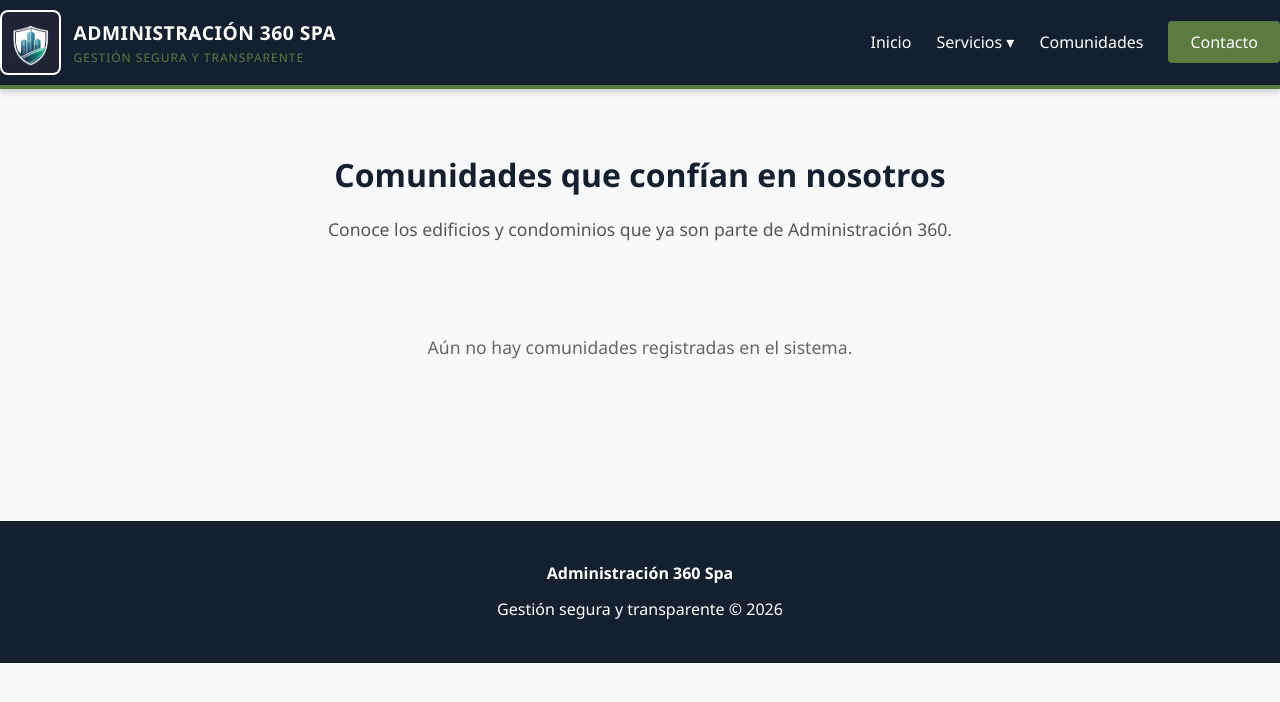
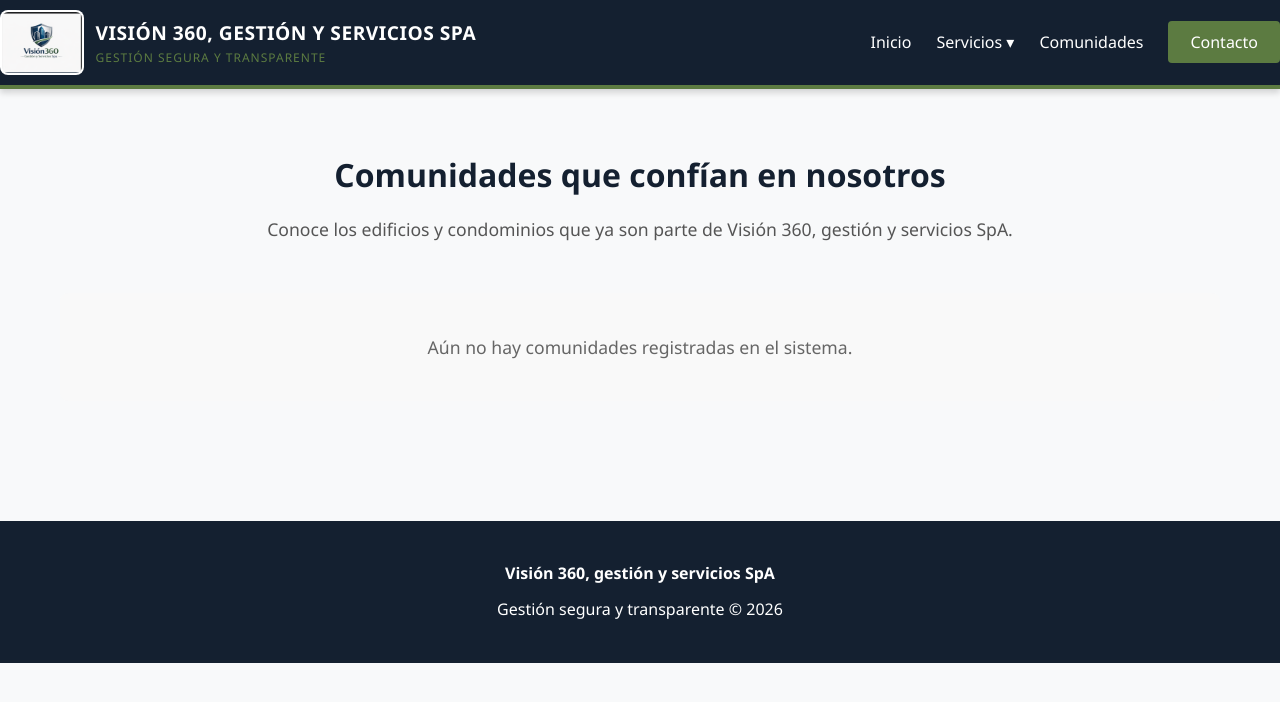
Before and after one commit to YasRuiz/Administracion360SpA, a Django app: page /comunidades/ in a window 1280 px wide. Shown: the top 702 px of the page. Run offline with Django 5.2, Linux system fonts and the light colour scheme; data that the repository does not hold is empty.

Commit message:
Fix: Agregar cambios en titulo, logo y vistas

```diff
--- a/core/views.py
+++ b/core/views.py
@@ -44,7 +44,7 @@ def contacto(request):
             # 3. Armar el asunto y el cuerpo del correo
             asunto_correo = f"Nuevo contacto web: {nombre}"
             cuerpo_correo = f"""
-            Has recibido un nuevo mensaje desde el sitio web de Administración 360 Spa.
+            Has recibido un nuevo mensaje desde el sitio web de Visión 360, gestión y servicios SpA.
 
             Detalles del prospecto:
             -----------------------
--- a/templates/base.html
+++ b/templates/base.html
@@ -5,7 +5,7 @@
     <meta charset="UTF-8">
     <meta name="viewport" content="width=device-width, initial-scale=1.0">
     <link rel="icon" type="image/png" href="{% static 'img/favicon.png' %}">
-    <title>{% block title %}Administración 360 Spa{% endblock %}</title>
+    <title>{% block title %}Visión 360, gestión y servicios SpA{% endblock %}</title>
     <link href="https://fonts.googleapis.com/css2?family=Inter:wght@400;600;700&display=swap" rel="stylesheet">
     <link rel="stylesheet" href="{% static 'css/style.css' %}">
 </head>
@@ -15,9 +15,20 @@
         <div class="nav-container">
             <div class="logo">
                 <a href="{% url 'home' %}" style="text-decoration: none; display: flex; align-items: center; gap: 12px;">
-                    <img src="{% static 'img/logo_360.png' %}" alt="Logo" height="50">
+                    <img src="{% static 'img/logo_360_claro.png' %}" alt="Logo Visión 360 claro" height="50" class="logo-claro">
+                    <img src="{% static 'img/logo_360_oscuro.png' %}" alt="Logo Visión 360 oscuro" height="50" class="logo-oscuro" style="display:none;">
+                            <style>
+                                @media (prefers-color-scheme: dark) {
+                                    .logo-claro { display: none !important; }
+                                    .logo-oscuro { display: inline !important; }
+                                }
+                                @media (prefers-color-scheme: light), (prefers-color-scheme: no-preference) {
+                                    .logo-claro { display: inline !important; }
+                                    .logo-oscuro { display: none !important; }
+                                }
+                            </style>
                     <div class="brand-text">
-                        <span class="company-name">ADMINISTRACIÓN 360 SPA</span>
+                        <span class="company-name">VISIÓN 360, GESTIÓN Y SERVICIOS SPA</span>
                         <span class="slogan">Gestión segura y transparente</span>
                     </div>
                 </a>
@@ -69,7 +80,7 @@
     <footer class="main-footer">
         <div class="container footer-content">
             <div style="margin-bottom: 10px;">
-                <strong>Administración 360 Spa</strong>
+                <strong>Visión 360, gestión y servicios SpA</strong>
             </div>
             <p>Gestión segura y transparente &copy; 2026</p>
         </div>
--- a/templates/pages/comunidad_detalle.html
+++ b/templates/pages/comunidad_detalle.html
@@ -1,6 +1,6 @@
 {% extends 'base.html' %}
 
-{% block title %}{{ comunidad.nombre }} | Administración 360 Spa{% endblock %}
+{% block title %}{{ comunidad.nombre }} | Visión 360, gestión y servicios SpA{% endblock %}
 
 {% block content %}
 <div class="container" style="padding: 60px 20px;">
--- a/templates/pages/comunidades.html
+++ b/templates/pages/comunidades.html
@@ -1,13 +1,13 @@
 {% extends 'base.html' %}
 
-{% block title %}Nuestras Comunidades | Administración 360 Spa{% endblock %}
+{% block title %}Nuestras Comunidades | Visión 360, gestión y servicios SpA{% endblock %}
 
 {% block content %}
 <div class="container" style="padding: 60px 20px;">
 
     <div style="text-align: center; margin-bottom: 50px;">
         <h1 style="color: var(--primary-dark); margin-bottom: 15px;">Comunidades que confían en nosotros</h1>
-        <p style="font-size: 1.1rem; color: #555;">Conoce los edificios y condominios que ya son parte de Administración 360.</p>
+        <p style="font-size: 1.1rem; color: #555;">Conoce los edificios y condominios que ya son parte de Visión 360, gestión y servicios SpA.</p>
     </div>
 
     <div style="display: grid; grid-template-columns: repeat(auto-fill, minmax(300px, 1fr)); gap: 30px;">
--- a/templates/pages/contacto.html
+++ b/templates/pages/contacto.html
@@ -1,6 +1,6 @@
 {% extends 'base.html' %}
 
-{% block title %}Contacto | Administración 360 Spa{% endblock %}
+{% block title %}Contacto | Visión 360, gestión y servicios SpA{% endblock %}
 
 {% block content %}
 <div class="container container-contacto" style="padding: 60px 20px; display: grid; grid-template-columns: 1fr 1fr; gap: 40px;">
--- a/templates/pages/home.html
+++ b/templates/pages/home.html
@@ -1,13 +1,13 @@
 {% extends 'base.html' %}
 {% load static %}
 
-{% block title %}Inicio | Administración 360 Spa{% endblock %}
+{% block title %}Inicio | Visión 360, gestión y servicios SpA{% endblock %}
 
 {% block content %}
 <section class="hero-section">
     <div class="container">
         <div class="hero-text">
-                <h1 class="responsive-title">Administración 360 Spa</h1>
+                <h1 class="responsive-title">Visión 360, gestión y servicios SpA</h1>
                 <h2 class="responsive-subtitle" style="color: var(--accent-green);">
                 Gestión segura y transparente
             </h2>
--- a/templates/pages/servicios.html
+++ b/templates/pages/servicios.html
@@ -1,7 +1,7 @@
 {% extends 'base.html' %}
 {% load static %}
 
-{% block title %}Nuestros Servicios | Administración 360 Spa{% endblock %}
+{% block title %}Nuestros Servicios | Visión 360, gestión y servicios SpA{% endblock %}
 
 {% block content %}
 <div class="container" style="padding: 60px 20px;">
```
Also changed, not shown: admin360_project/settings.py (+11 -7 lines), static/img/logo_360_claro.png (added), static/img/logo_360_oscuro.png (added).
